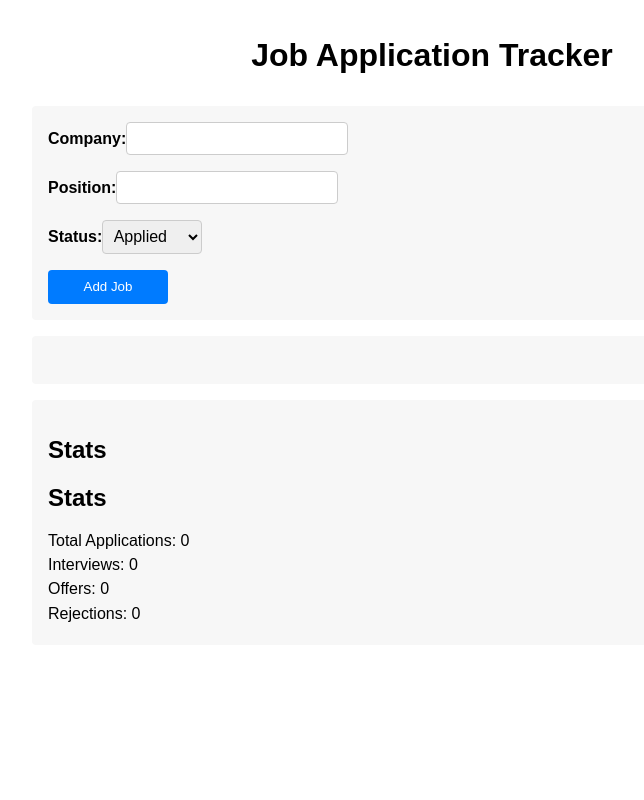
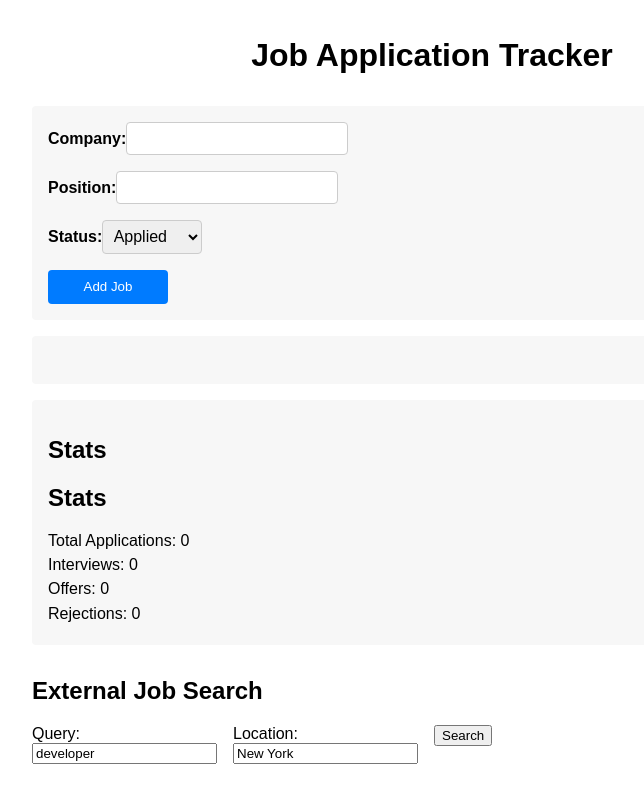
Before and after one commit to harryalloyd/job_app_tracker, a React (Create React App) app: page / in a window 1280 px wide. Shown: the whole page, without its empty margins (208-852 px from the left). Built offline with nearby package versions, Linux system fonts and the light colour scheme.

Commit message:
Added a API page and a job search page inside the UI

```diff
--- /dev/null
+++ b/src/api/jobsApi.js
@@ -0,0 +1,21 @@
+// src/api/jobsApi.js
+import axios from 'axios';
+
+const BASE_URL = 'https://api.adzuna.com/v1/api/jobs';
+const APP_ID = 'YOUR_ADZUNA_APP_ID';  // <--- replace
+const APP_KEY = 'YOUR_ADZUNA_APP_KEY'; // <--- replace
+
+export async function fetchJobListings(query, location) {
+  // Example endpoint for Adzuna:
+  // https://api.adzuna.com/v1/api/jobs/gb/search/1?app_id=xxx&app_key=xxx&results_per_page=5&what=Developer&where=London
+  const country = 'us'; // or 'gb', 'au', 'ca', etc.
+  const url = `${BASE_URL}/${country}/search/1?app_id=${APP_ID}&app_key=${APP_KEY}&results_per_page=10&what=${query}&where=${location}`;
+
+  try {
+    const response = await axios.get(url);
+    return response.data; // returns Adzuna’s data
+  } catch (error) {
+    console.error('Error fetching jobs:', error);
+    throw error;
+  }
+}
--- /dev/null
+++ b/src/components/ExternalJobSearch.js
@@ -0,0 +1,59 @@
+// src/components/ExternalJobSearch.js
+import React, { useState } from 'react';
+import { fetchJobListings } from '../api/jobsApi';
+
+function ExternalJobSearch() {
+  const [query, setQuery] = useState('developer');
+  const [location, setLocation] = useState('New York');
+  const [results, setResults] = useState([]);
+
+  const handleSearch = async (e) => {
+    e.preventDefault();
+    try {
+      const data = await fetchJobListings(query, location);
+      // Adzuna returns data in data.results
+      setResults(data.results || []);
+    } catch (error) {
+      alert('Error fetching external job data');
+    }
+  };
+
+  return (
+    <div style={{ marginTop: '2rem' }}>
+      <h2>External Job Search</h2>
+      <form onSubmit={handleSearch} style={{ display: 'flex', gap: '1rem' }}>
+        <div>
+          <label>Query:</label><br />
+          <input
+            type="text"
+            value={query}
+            onChange={(e) => setQuery(e.target.value)}
+          />
+        </div>
+        <div>
+          <label>Location:</label><br />
+          <input
+            type="text"
+            value={location}
+            onChange={(e) => setLocation(e.target.value)}
+          />
+        </div>
+        <div>
+          <button type="submit">Search</button>
+        </div>
+      </form>
+
+      <ul style={{ marginTop: '1rem' }}>
+        {results.map((job) => (
+          <li key={job.id} style={{ marginBottom: '1rem' }}>
+            <strong>{job.title}</strong><br />
+            <em>{job.location.display_name}</em><br />
+            {job.description && job.description.substring(0, 100)}...
+          </li>
+        ))}
+      </ul>
+    </div>
+  );
+}
+
+export default ExternalJobSearch;
--- a/src/pages/Dashboard.js
+++ b/src/pages/Dashboard.js
@@ -1,15 +1,15 @@
 import React, { useState } from 'react';
-import './Dashboard.css'; // <-- NEW IMPORT
+import './Dashboard.css';
 import JobForm from '../components/JobForm';
 import JobList from '../components/JobList';
 import JobStats from '../components/JobStats';
+import ExternalJobSearch from '../components/ExternalJobSearch'; // <-- NEW
 
 function Dashboard() {
   const [jobs, setJobs] = useState([]);
 
   const addJob = (newJob) => {
-    const jobWithId = { ...newJob, id: Date.now() };
-    setJobs([...jobs, jobWithId]);
+    setJobs([...jobs, { ...newJob, id: Date.now() }]);
   };
 
   const deleteJob = (idToRemove) => {
@@ -32,6 +32,9 @@ function Dashboard() {
         <h2>Stats</h2>
         <JobStats jobs={jobs} />
       </div>
+
+      {/* External search for live postings */}
+      <ExternalJobSearch />
     </div>
   );
 }
```
